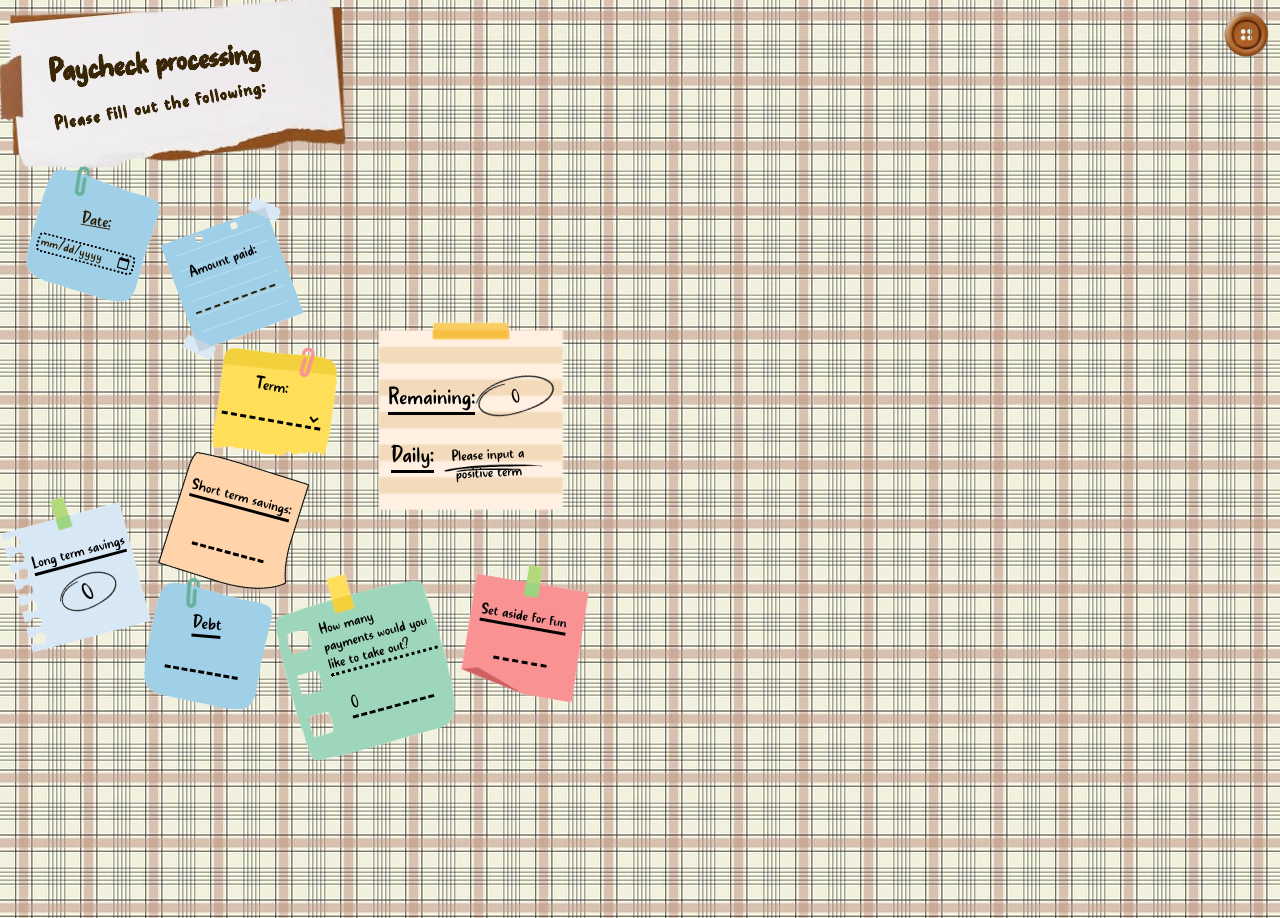
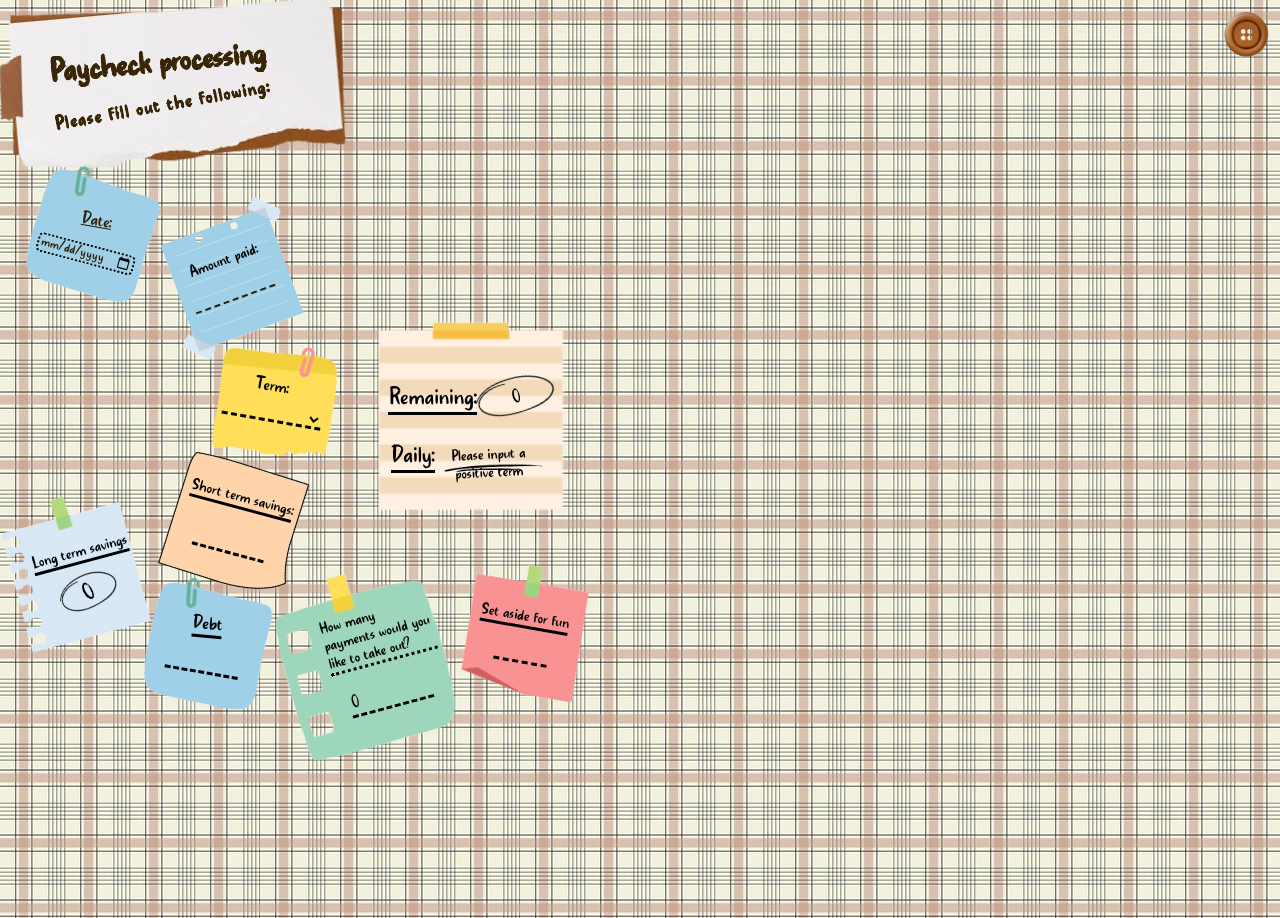
Before and after one commit to toastByMoony/budgetTest, a plain HTML site: page paycheckSheet.html in a window 1280 px wide. Drawn offline with Linux system fonts and the light colour scheme.

Commit message:
Update style.css

```diff
--- a/style.css
+++ b/style.css
@@ -15,7 +15,7 @@
 
 @font-face{
     font-family:'tokiyoBrush';
-    src:url('./Fonts/TokiyoBrush-gwRr4.otf');
+    src:url('./Fonts/TokiyoBrushBigPeriodThing.otf');
 }
 
 html a{
```
